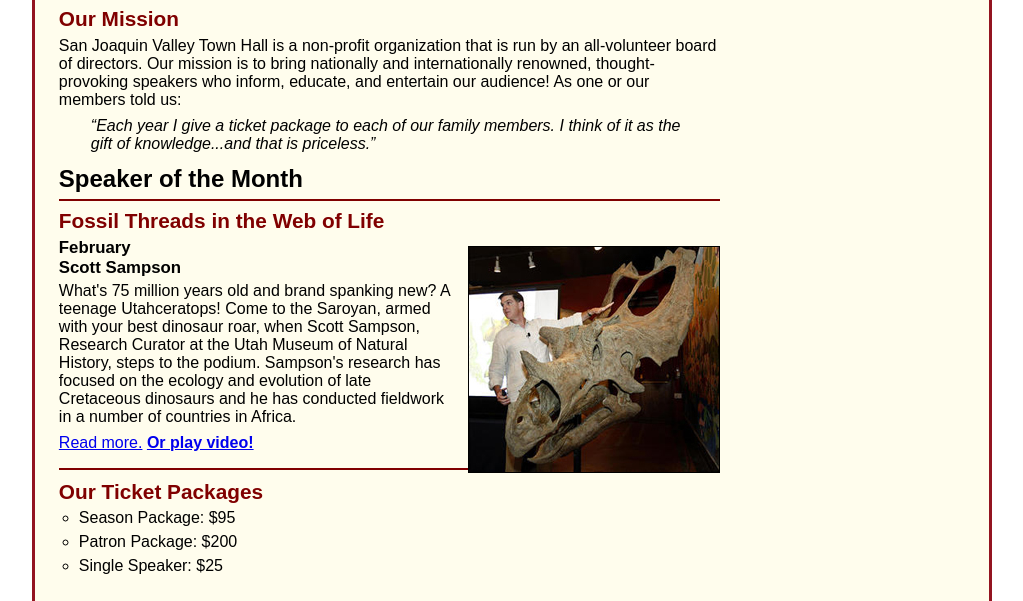
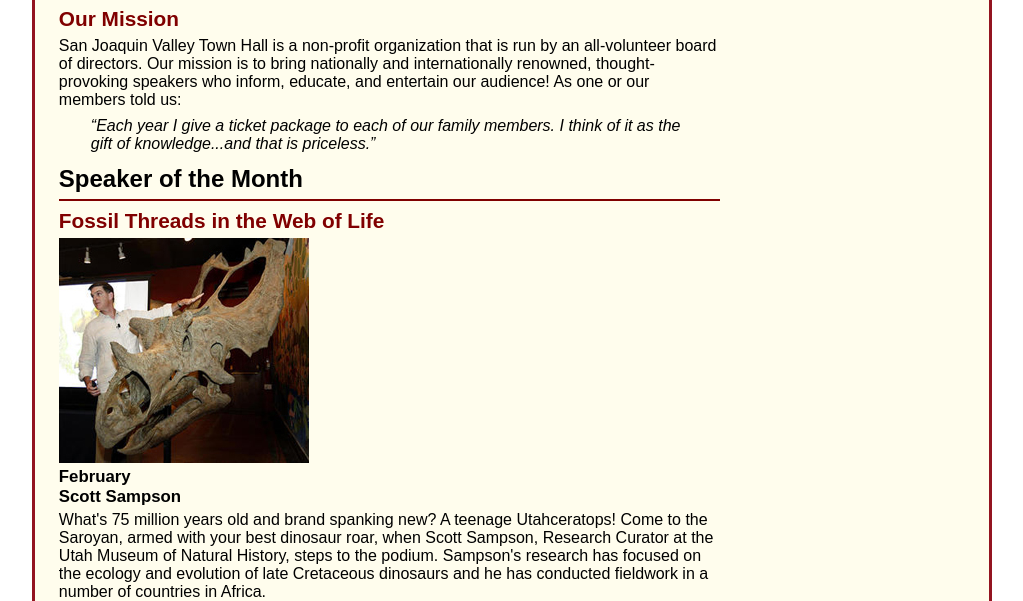
Before and after one commit to ae396/A11, a plain HTML site: page index.html in a window 1280 px wide. Shown: the part 176-777 px from the top of the page, without its empty margins (128-1151 px from the left). Drawn offline with nearby package versions, Linux system fonts and the light colour scheme; some packages are replaced by stand-ins of ours; a script that the page names is missing.

Commit message:
index page

```diff
--- a/styles/main.css
+++ b/styles/main.css
@@ -131,9 +131,9 @@ article h3 {
 	padding-bottom: .25em;
 }
 article img {
-	float: right;
-	margin: .5em 0 1em 1em;
-	border: 1px solid black;
+	min-width: 150px;
+	max-width: 40%;
+	height: auto;
 }
 ul{
 	list-style-type: circle;
```
